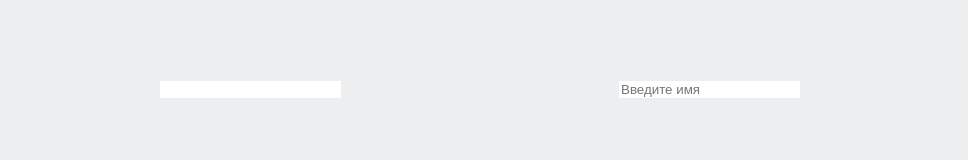
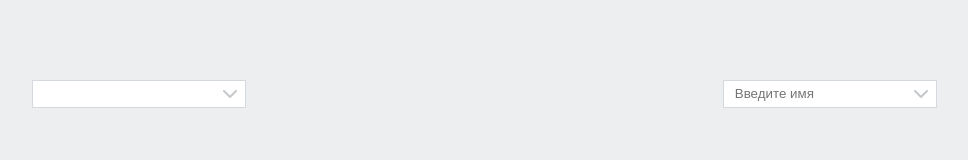
Before and after one commit to asc0de/select-component, a website: page demo/index.html in a window 1280 px wide. Shown: the whole page, without its empty margins (160-1128 px from the left). Drawn offline with Linux system fonts and the light colour scheme; files that its build step writes are made by us from their sources.

Commit message:
styled inputs

```diff
--- a/demo/index.css
+++ b/demo/index.css
@@ -12,5 +12,5 @@ body .dropdowns-area {
     display: flex;
     margin-top: 10vh;
     justify-content: space-between;
-    width: 50vw;
+    width: 70vw;
 }
--- a/dropdown/dropdown.css
+++ b/dropdown/dropdown.css
@@ -1,5 +1,2 @@
-.vk-dropdown input {
-    outline: none;
-    margin: 0;
-    border: 0;
+.vk-dropdown {
 }
--- /dev/null
+++ b/dropdown/input/input.css
@@ -0,0 +1,17 @@
+.vk-dropdown__input {
+    display: flex;
+    align-items: center;
+}
+
+.vk-dropdown__input::after {
+    content: url(down-arrow.svg);
+    width: 0.85em;
+    height: 0.85em;
+    margin-left: -1.4em;
+}
+.vk-dropdown__input input {
+    outline: none;
+    margin: 0;
+    border: 1px solid #d3d9de;
+    padding: 0.4em 1.8em 0.4em 0.8em;
+}
--- a/dropdown/input/input.js
+++ b/dropdown/input/input.js
@@ -1,9 +1,12 @@
 function Input(parent, placeholder) {
     ChildElement.call(this, parent);
     this.placeholder = placeholder || "";
+
     this.createElement = function() {
-        this.element = document.createElement("INPUT");
-        this.element.placeholder = this.placeholder;
+        var input = document.createElement("INPUT");
+        input.placeholder = this.placeholder;
+        this.element = document.createElement("DIV");
         this.element.classList.add("vk-dropdown__input");
+        this.element.appendChild(input);
     };
 }
--- a/gulpfile.js
+++ b/gulpfile.js
@@ -24,9 +24,11 @@ gulp.task("prepare", ["clean"], function() {
         .pipe(flatten())
         .pipe(gulp.dest(distFolder));
 
-    gulp.src(["./dropdown/dropdown.css"])
+    gulp.src(["./dropdown/dropdown.css", "./dropdown/input/input.css"])
         .pipe(concat("dropdown.css"))
         .pipe(gulp.dest(distFolder));
+
+    gulp.src(["./dropdown/input/down-arrow.svg"]).pipe(gulp.dest(distFolder));
 });
 
 gulp.task("prepare:watch", function() {
```
Also changed, not shown: dropdown/input/down-arrow.svg (added).
